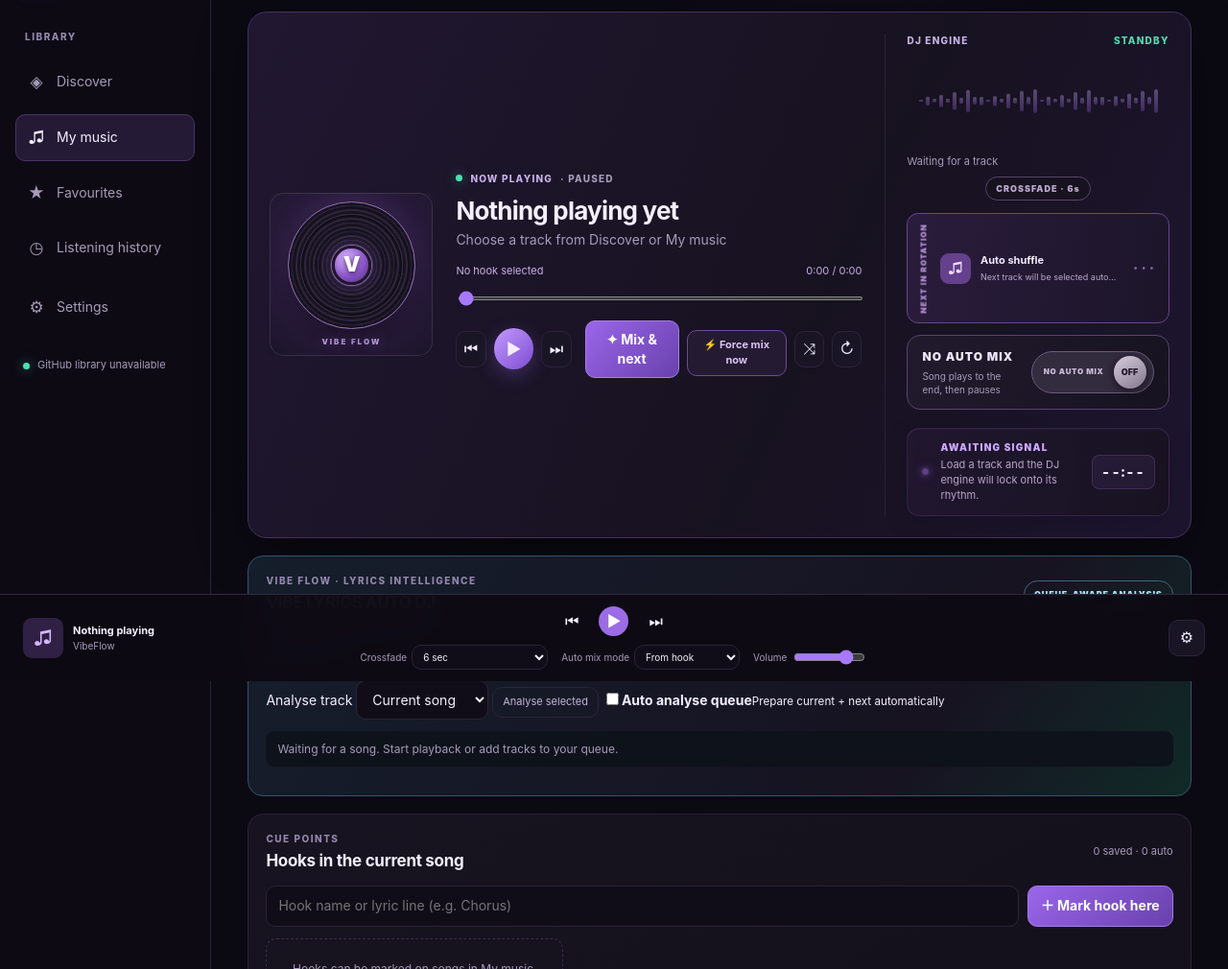
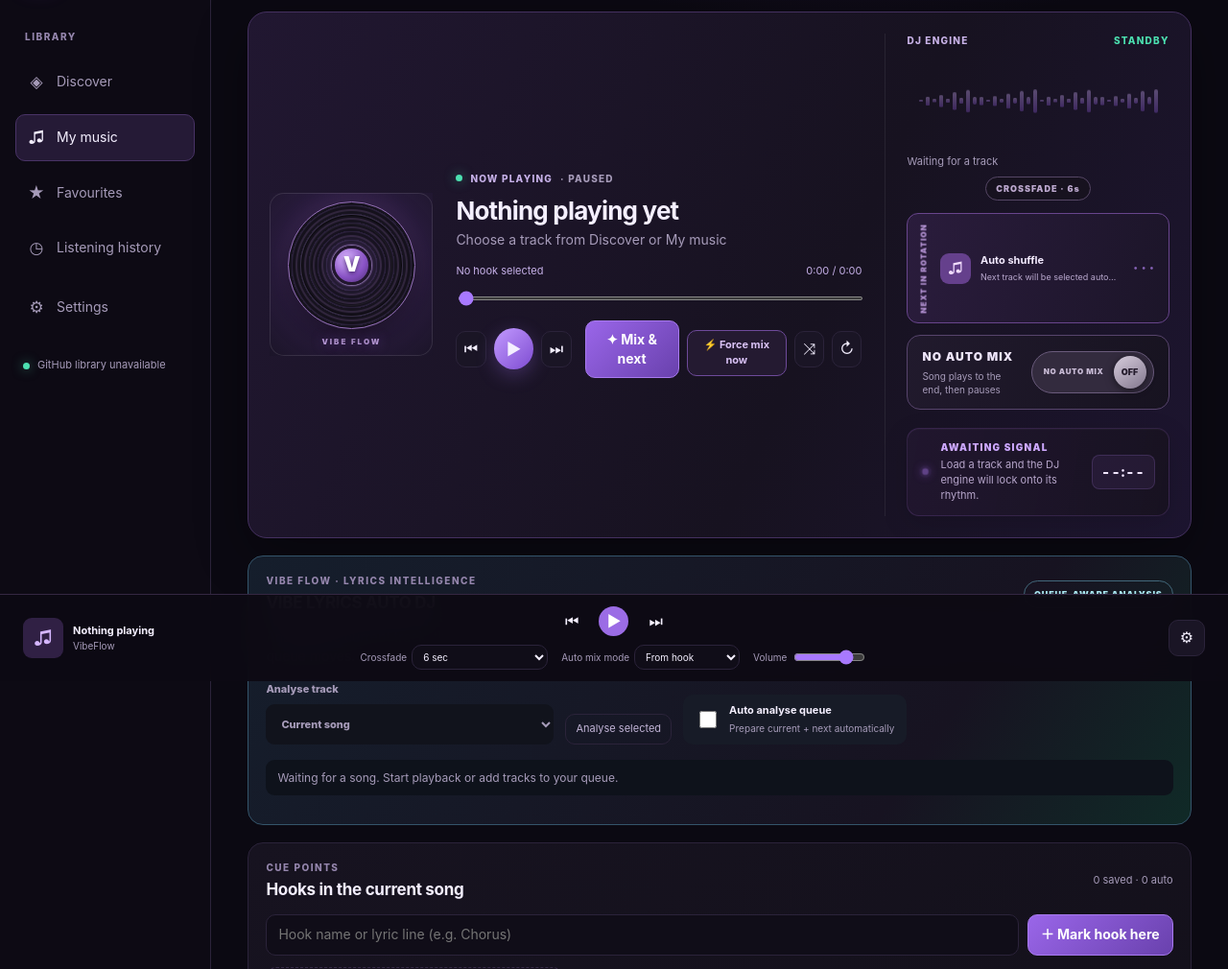
Before and after one commit to kushagra2003/vibeflow, a website: page index.html in a window 1280 px wide. Shown: the part 90-1100 px from the top of the page at 96% size. Drawn offline with Linux system fonts and the light colour scheme; no server answers.

Commit message:
Style queue-aware VIBE LYRICS Auto DJ controls

```diff
--- a/css/styles.css
+++ b/css/styles.css
@@ -350,3 +350,17 @@ body.party-mode-open{overflow:hidden}
 .lyric-word-list{display:flex;flex-wrap:wrap;gap:6px;padding:7px 0}
 .lyric-word-list span{padding:5px 7px;border:1px solid #34546a;border-radius:7px;background:#101c27;color:#d6eff2;font-variant-numeric:tabular-nums}
 @media(max-width:600px){.lyric-line{grid-template-columns:1fr}.lyric-line-tags{grid-column:1}.lyrics-controls{align-items:stretch}.lyrics-controls label,.lyrics-controls label input{width:100%;max-width:none}.lyric-word-details{margin-left:0}}
+
+/* Queue-aware VIBE LYRICS Auto DJ */
+.lyrics-auto-toolbar{display:flex;align-items:end;gap:12px;flex-wrap:wrap;margin:16px 0}
+.lyrics-track-picker{display:flex;flex-direction:column;gap:7px;min-width:min(100%,300px);font-size:11px;font-weight:800;color:var(--muted)}
+.lyrics-track-picker select{min-height:42px;padding:9px 12px;border:1px solid var(--border);border-radius:9px;background:#11131c;color:inherit}
+.lyrics-auto-switch{display:flex;align-items:center;gap:10px;padding:9px 13px;border:1px solid var(--border);border-radius:10px;background:#171b27;cursor:pointer}
+.lyrics-auto-switch input{accent-color:#a56cf2;width:18px;height:18px}
+.lyrics-auto-switch span{display:grid;gap:3px}
+.lyrics-auto-switch b{font-size:11px}
+.lyrics-auto-switch small{font-size:10px;color:var(--muted)}
+.lyrics-cue-summary{padding:10px 12px;border:1px solid #315b53;border-radius:9px;background:#10231f;color:#9ee6c9;font-size:11px}
+.lyrics-preview-line{display:grid;grid-template-columns:65px 1fr;gap:10px;padding:8px 10px;border-bottom:1px solid var(--border);font-size:11px}
+.lyrics-preview-line time{color:#9edce6;font-variant-numeric:tabular-nums}
+.lyrics-preview-line span{overflow-wrap:anywhere}
```
